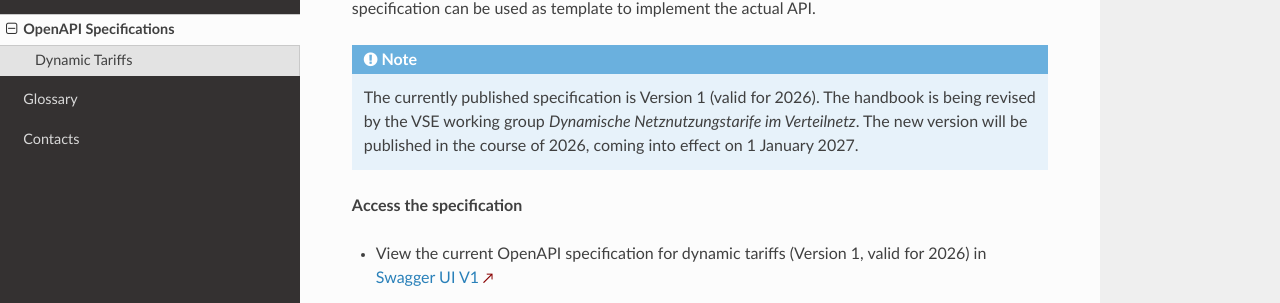
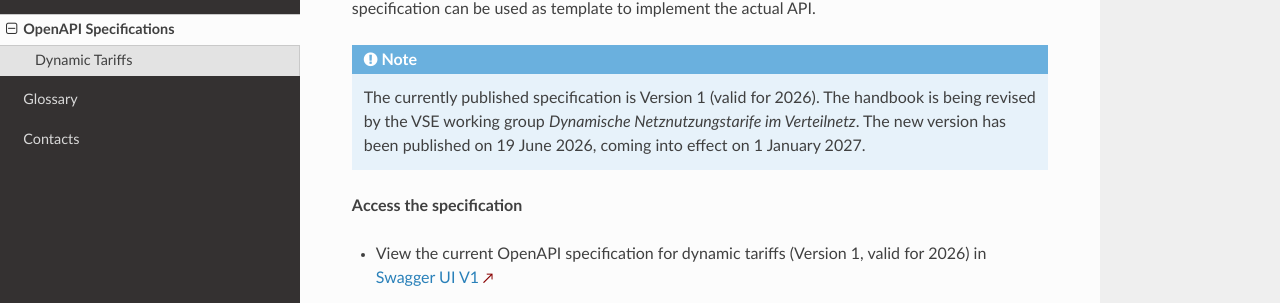
Before and after one commit to SmartGridready/SmartGridready.github.io, a Sphinx documentation site: the page built from source/content/openapi-specifications.rst, in a window 1280 px wide and 1178 px high. Shown: the part 604-907 px from the top of the window. Built offline with Sphinx 7.4.7 and the Read the Docs theme 3.1.0, drawn with Linux system fonts in a browser that asks for light colours.

Commit message:
fix in source openapi-specifications.rst

```diff
--- a/source/content/openapi-specifications.rst
+++ b/source/content/openapi-specifications.rst
@@ -21,7 +21,7 @@ The specification defines how dynamic tariff data must be structured, time refer
 The provided specification can be used as template to implement the actual API.
 
 .. note::
-    The currently published specification is Version 1 (valid for 2026). The handbook is being revised by the VSE working group *Dynamische Netznutzungstarife im Verteilnetz*. The new version will be published in the course of 2026, coming into effect on 1 January 2027.
+    The currently published specification is Version 1 (valid for 2026). The handbook is being revised by the VSE working group *Dynamische Netznutzungstarife im Verteilnetz*. The new version has been published on 19 June 2026, coming into effect on 1 January 2027.
 
 
 **Access the specification**
```
